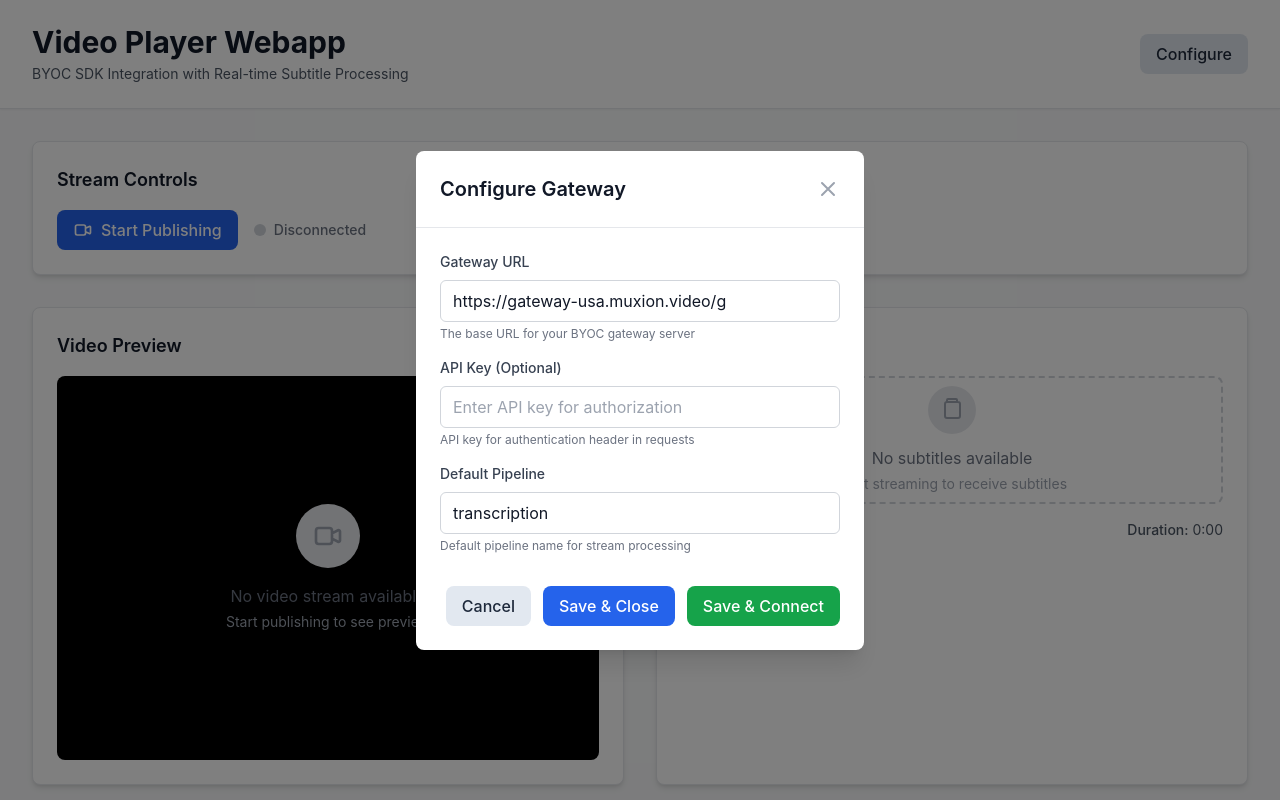
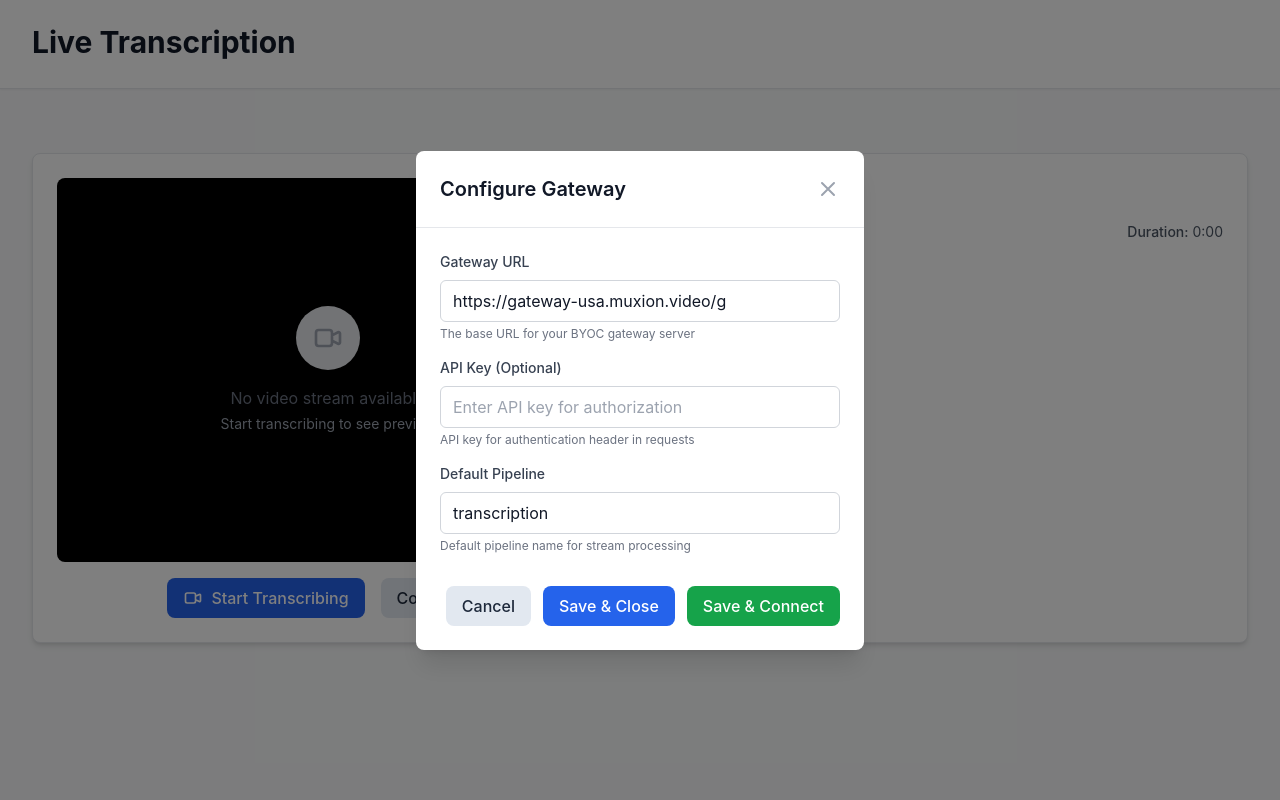
Before and after one commit to ad-astra-video/project-transcript, a React (Vite) app in the folder webapp/: page / in a window 1280 px wide. Shown: the top 800 px of the page. Built offline with nearby package versions, Linux system fonts and the light colour scheme.

Commit message:
webapp: updates

```diff
--- a/webapp/src/App.tsx
+++ b/webapp/src/App.tsx
@@ -6,12 +6,10 @@ import {
   StreamState,
   ParsedSubtitle,
   SubtitleUpdate,
-  TranscriptData,
-  TranscriptSegment
+  TranscriptData
 } from './types';
 import ConfigModal from './components/ConfigModal';
 import VideoPlayer from './components/VideoPlayer';
-import StreamControls from './components/StreamControls';
 import SubtitleTrack from './components/SubtitleTrack';
 import LoadingSpinner from './components/LoadingSpinner';
 import ErrorDisplay from './components/ErrorDisplay';
@@ -42,7 +40,6 @@ function App() {
   });
   const [subtitles, setSubtitles] = useState<ParsedSubtitle[]>([]);
   const [isLoading, setIsLoading] = useState(false);
-  const [streamInfo, setStreamInfo] = useState<any>(null);
   const [pendingStreamStart, setPendingStreamStart] = useState<any>(null);
 
   // Refs
@@ -151,7 +148,6 @@ function App() {
       };
 
       const startResponse = await stream.start(startOptions);
-      setStreamInfo(startResponse);
 
       // Store the stream start response and show source selection modal
       setPendingStreamStart({ stream, streamConfig, startResponse });
@@ -177,7 +173,7 @@ function App() {
     setIsSourceSelectionOpen(false);
 
     try {
-      const { stream, streamConfig, startResponse } = pendingStreamStart;
+      const { stream, streamConfig } = pendingStreamStart;
 
       // Create updated start options with source selection
       const startOptions = {
@@ -203,7 +199,6 @@ function App() {
 
       // Start the stream with selected source
       const newStartResponse = await newStream.start(startOptions);
-      setStreamInfo(newStartResponse);
 
       // Publish to the WHIP URL
       await newStream.publish(startOptions);
@@ -284,7 +279,6 @@ function App() {
         videoElement: null
       });
 
-      setStreamInfo(null);
       setSubtitles([]);
       setPendingStreamStart(null);
 
@@ -311,24 +305,12 @@ function App() {
         <div className="max-w-7xl mx-auto px-4 sm:px-6 lg:px-8">
           <div className="flex justify-between items-center py-6">
             <div>
-              <h1 className="text-3xl font-bold text-gray-900">Video Player Webapp</h1>
+              <h1 className="text-3xl font-bold text-gray-900">Live Transcription</h1>
               <p className="text-sm text-gray-600 mt-1">
-                BYOC SDK Integration with Real-time Subtitle Processing
+
               </p>
             </div>
             <div className="flex items-center space-x-4">
-              {connectionState.isConnected && (
-                <div className="flex items-center space-x-2">
-                  <div className="w-3 h-3 bg-green-500 rounded-full animate-pulse-slow"></div>
-                  <span className="text-sm text-green-600 font-medium">Connected</span>
-                </div>
-              )}
-              <button
-                onClick={() => setIsConfigModalOpen(true)}
-                className="btn-secondary"
-              >
-                Configure
-              </button>
             </div>
           </div>
         </div>
@@ -347,74 +329,28 @@ function App() {
         {/* Loading Spinner */}
         {isLoading && <LoadingSpinner />}
 
-        {/* Stream Controls */}
-        <StreamControls
-          connectionState={connectionState}
-          onConnect={handleConnect}
-          onDisconnect={handleDisconnect}
-          isLoading={isLoading}
-        />
-
         {/* Video Player */}
         <div className="grid grid-cols-1 lg:grid-cols-2 gap-8 mt-8">
           {/* WHIP Published Stream Preview */}
-          <VideoPlayer
-            streamState={streamState}
-            onVideoElementRef={handleVideoElementRef}
-            subtitles={subtitles}
-          />
+          <div>
+            <VideoPlayer
+              streamState={streamState}
+              onVideoElementRef={handleVideoElementRef}
+              subtitles={subtitles}
+              onStartTranscribing={handleConnect}
+              onStopTranscribing={handleDisconnect}
+              onConfigure={() => setIsConfigModalOpen(true)}
+              isConnecting={isLoading}
+              isConnected={connectionState.isConnected}
+            />
+          </div>
 
           <SubtitleTrack
             subtitles={subtitles}
-            videoElement={videoElementRef.current}
           />
         </div>
 
-        {/* Connection Status */}
-        <div className="mt-8 card">
-          <h3 className="text-lg font-semibold text-gray-900 mb-4">Connection Status</h3>
-          <div className="grid grid-cols-1 md:grid-cols-3 gap-4">
-            <div className="flex justify-between">
-              <span className="text-gray-600">Status:</span>
-              <span className={`font-medium ${connectionState.isConnected ? 'text-green-600' : 'text-gray-600'}`}>
-                {connectionState.isConnected ? 'Connected' : 'Disconnected'}
-              </span>
-            </div>
-            <div className="flex justify-between">
-              <span className="text-gray-600">Stream ID:</span>
-              <span className="font-medium text-gray-900">
-                {connectionState.streamId || 'None'}
-              </span>
-            </div>
-            <div className="flex justify-between">
-              <span className="text-gray-600">Subtitles:</span>
-              <span className="font-medium text-gray-900">
-                {subtitles.length} cues
-              </span>
-            </div>
-          </div>
-        </div>
 
-        {/* Stream Information */}
-        {streamInfo && (
-          <div className="mt-8 card">
-            <h3 className="text-lg font-semibold text-gray-900 mb-4">Stream Information</h3>
-            <div className="grid grid-cols-1 md:grid-cols-2 gap-4">
-              <div className="flex justify-between">
-                <span className="text-gray-600">WHIP URL:</span>
-                <span className="font-medium text-gray-900 break-all">
-                  {streamInfo.whipUrl ? 'Available' : 'None'}
-                </span>
-              </div>
-              <div className="flex justify-between">
-                <span className="text-gray-600">Data URL:</span>
-                <span className="font-medium text-gray-900 break-all">
-                  {streamInfo.dataUrl ? 'Available' : 'None'}
-                </span>
-              </div>
-            </div>
-          </div>
-        )}
       </main>
 
       {/* Configuration Modal */}
--- a/webapp/src/components/SubtitleTrack.tsx
+++ b/webapp/src/components/SubtitleTrack.tsx
@@ -1,14 +1,12 @@
-import React, { useEffect, useRef, useState } from 'react';
+import React, { useEffect, useRef } from 'react';
 import { ParsedSubtitle } from '../types';
 
 interface SubtitleTrackProps {
   subtitles: ParsedSubtitle[];
-  videoElement: HTMLVideoElement | null;
 }
 
-const SubtitleTrack: React.FC<SubtitleTrackProps> = ({ subtitles, videoElement }) => {
+const SubtitleTrack: React.FC<SubtitleTrackProps> = ({ subtitles }) => {
   const trackRef = useRef<HTMLTrackElement | null>(null);
-  const [currentSubtitle, setCurrentSubtitle] = useState<ParsedSubtitle | null>(null);
 
   // Convert parsed subtitle to WebVTT format
   const convertToWebVTT = (subtitles: ParsedSubtitle[]): string => {
@@ -48,68 +46,9 @@ const SubtitleTrack: React.FC<SubtitleTrackProps> = ({ subtitles, videoElement }
     }
   }, [subtitles]);
 
-  // Track current subtitle based on video time
-  useEffect(() => {
-    if (!videoElement) return;
-
-    const handleTimeUpdate = () => {
-      const currentTime = videoElement.currentTime;
-      const activeSubtitle = subtitles.find(
-        subtitle => currentTime >= subtitle.startTime && currentTime <= subtitle.endTime
-      );
-
-      setCurrentSubtitle(activeSubtitle || null);
-    };
-
-    videoElement.addEventListener('timeupdate', handleTimeUpdate);
-
-    return () => {
-      videoElement.removeEventListener('timeupdate', handleTimeUpdate);
-    };
-  }, [videoElement, subtitles]);
-
   return (
     <div className="card">
-      <h3 className="text-lg font-semibold text-gray-900 mb-4">Subtitle Track</h3>
-
-      {/* Hidden track element for WebVTT support */}
-      <track
-        ref={trackRef}
-        kind="subtitles"
-        src=""
-        srcLang="en"
-        label="English"
-        default
-      />
-
-      {/* Current subtitle display */}
-      <div className="min-h-32">
-        {currentSubtitle ? (
-          <div className="bg-black bg-opacity-75 text-white p-4 rounded-lg">
-            <div className="text-sm text-gray-300 mb-2">
-              {formatTime(currentSubtitle.startTime)} - {formatTime(currentSubtitle.endTime)}
-            </div>
-            <div className="text-lg leading-relaxed">
-              {currentSubtitle.text}
-            </div>
-          </div>
-        ) : (
-          <div className="flex items-center justify-center h-32 border-2 border-dashed border-gray-300 rounded-lg">
-            <div className="text-center">
-              <div className="w-12 h-12 mx-auto mb-3 bg-gray-200 rounded-full flex items-center justify-center">
-                <svg className="w-6 h-6 text-gray-400" fill="none" stroke="currentColor" viewBox="0 0 24 24">
-                  <path strokeLinecap="round" strokeLinejoin="round" strokeWidth={2} d="M7 4V2a1 1 0 011-1h8a1 1 0 011 1v2m-9 0h10a2 2 0 012 2v12a2 2 0 01-2 2H7a2 2 0 01-2-2V6a2 2 0 012-2z" />
-                </svg>
-              </div>
-              <p className="text-gray-500">No subtitles available</p>
-              <p className="text-sm text-gray-400 mt-1">
-                {subtitles.length > 0 ? 'Waiting for video playback' : 'Start streaming to receive subtitles'}
-              </p>
-            </div>
-          </div>
-        )}
-      </div>
-
+      <h3 className="text-lg font-semibold text-gray-900 mb-4">Subtitles</h3>
       {/* Subtitle statistics */}
       <div className="mt-4 flex justify-between items-center text-sm text-gray-600">
         <div>
@@ -123,10 +62,9 @@ const SubtitleTrack: React.FC<SubtitleTrackProps> = ({ subtitles, videoElement }
       {/* Subtitle list */}
       {subtitles.length > 0 && (
         <div className="mt-4">
-          <h4 className="text-md font-medium text-gray-900 mb-2">Recent Subtitle Cues</h4>
           <div className="max-h-48 overflow-y-auto space-y-2">
             {subtitles.slice(-5).reverse().map((subtitle) => (
-              <div key={subtitle.id} className="p-3 bg-gray-50 rounded border">
+              <div key={subtitle.id} className="p-4 bg-gray-50 rounded border h-100">
                 <div className="text-xs text-gray-500 mb-1">
                   {formatTime(subtitle.startTime)} - {formatTime(subtitle.endTime)}
                 </div>
--- a/webapp/src/components/VideoPlayer.tsx
+++ b/webapp/src/components/VideoPlayer.tsx
@@ -12,9 +12,23 @@ interface VideoPlayerProps {
   streamState: StreamState;
   onVideoElementRef: (element: HTMLVideoElement | null) => void;
   subtitles: ParsedSubtitle[];
+  onStartTranscribing: () => void;
+  onStopTranscribing: () => void;
+  onConfigure: () => void;
+  isConnecting: boolean;
+  isConnected: boolean;
 }
 
-const VideoPlayer: React.FC<VideoPlayerProps> = ({ streamState, onVideoElementRef, subtitles = [] }) => {
+const VideoPlayer: React.FC<VideoPlayerProps> = ({
+  streamState,
+  onVideoElementRef,
+  subtitles = [],
+  onStartTranscribing,
+  onStopTranscribing,
+  onConfigure,
+  isConnecting,
+  isConnected
+}) => {
   const videoRef = useRef<HTMLVideoElement>(null);
   const textTrackRef = useRef<TextTrack | null>(null);
   // Track when we started receiving subtitles to calculate relative timestamps
@@ -55,7 +69,13 @@ const VideoPlayer: React.FC<VideoPlayerProps> = ({ streamState, onVideoElementRe
     if (!video) return;
 
     const tryCreate = () => {
-      if (streamState.isPreviewing) ensureTextTrack();
+      if (streamState.isPreviewing) {
+        const track = ensureTextTrack();
+        if (track) {
+          track.mode = 'showing';
+          console.debug('TextTrack initialized and set to showing mode');
+        }
+      }
     };
 
     // If metadata already loaded, try to create immediately
@@ -71,8 +91,6 @@ const VideoPlayer: React.FC<VideoPlayerProps> = ({ streamState, onVideoElementRe
       subtitleStartTimeRef.current = null;
     };
   }, [streamState.isPreviewing]);
-
-
 
   // Update track when subtitles change
   useEffect(() => {
@@ -110,34 +128,40 @@ const VideoPlayer: React.FC<VideoPlayerProps> = ({ streamState, onVideoElementRe
       if (!existingIds.has(subtitle.id)) {
         try {
           const now = videoRef.current?.currentTime ?? 0;
-          const subtitleStartTime = subtitleStartTimeRef.current ?? now;
 
-          // Calculate timestamps relative to when we started receiving subtitles
-          const start = subtitleStartTime + subtitle.startTime;
-          const end = subtitleStartTime + subtitle.endTime;
+          // Calculate adjusted start time: current video time + 1ms
+          const adjustedStart = now + 0.001; // 1 millisecond from current time
 
-          let adjustedStart = start;
-          let adjustedEnd = end;
+          // Calculate original duration
+          const originalDuration = subtitle.endTime - subtitle.startTime;
 
-          const minVisibleDuration = 0.6; // seconds
-          const extendIfExpiredTo = now + 1.8; // seconds
+          // Calculate adjusted end time: adjusted start + original duration
+          const adjustedEnd = adjustedStart + originalDuration;
 
-          if (end <= now) {
-            // already expired — extend so it's visible now
-            adjustedEnd = Math.max(extendIfExpiredTo, now + minVisibleDuration);
-            adjustedStart = Math.max(start, now - 0.1);
-          } else if (start <= now && end <= now + 0.1) {
-            // almost expired — extend a little
-            adjustedEnd = Math.max(end, now + minVisibleDuration);
-          } else if (end - start < minVisibleDuration) {
-            adjustedEnd = Math.max(end, start + minVisibleDuration);
+          // Check for overlap with last cue and adjust if needed
+          if (existingCues.length > 0) {
+            const lastCue = existingCues[existingCues.length - 1] as any;
+            if (lastCue.endTime > adjustedStart) {
+              // Overlap detected - adjust last cue end to be 1ms before current cue start
+              lastCue.endTime = adjustedStart - 0.001;
+              // eslint-disable-next-line no-console
+              console.debug('adjusted last cue end time to prevent overlap:', lastCue.id, { newEnd: lastCue.endTime });
+            }
           }
 
+          // Create new cue with adjusted timing
           const cue = new CueCtor(adjustedStart, adjustedEnd, subtitle.text);
           cue.id = subtitle.id; // Set the ID for tracking
           track.addCue(cue);
           // eslint-disable-next-line no-console
-          console.debug('added cue', cue.id, { start: adjustedStart, end: adjustedEnd, originalStart: start, originalEnd: end, now });
+          console.debug('added cue', cue.id, {
+            adjustedStart,
+            adjustedEnd,
+            originalDuration,
+            originalStart: subtitle.startTime,
+            originalEnd: subtitle.endTime,
+            text: subtitle.text
+          });
         } catch (e) {
           // addCue may throw for overlapping cues in some browsers
           // eslint-disable-next-line no-console
@@ -162,60 +186,15 @@ const VideoPlayer: React.FC<VideoPlayerProps> = ({ streamState, onVideoElementRe
 
     // Ensure track is visible
     track.mode = 'showing';
+
+    // Force a re-render by updating the video element
+    if (videoRef.current) {
+      videoRef.current.textTracks[0].mode = 'showing';
+    }
   }, [subtitles, streamState.isPreviewing]);
-
-  // Dev helper to add sample cues (useful to verify track/cues visually)
-  const addTestCues = () => {
-    const track = ensureTextTrack();
-    if (!track) {
-      // eslint-disable-next-line no-console
-      console.warn('No text track available');
-      return;
-    }
-    const CueCtor = (window as any).VTTCue || (window as any).TextTrackCue;
-    if (!CueCtor) {
-      // eslint-disable-next-line no-console
-      console.warn('No VTTCue constructor available');
-      return;
-    }
-
-    const samples = [
-      [0, 0.9, 'Hildy!'],
-      [1, 1.4, 'How are you?'],
-      [1.5, 2.9, "Tell me, is the lord of the universe in?"],
-      [3, 4.2, "Yes, he's in - in a bad humor"],
-      [4.3, 6, "Somebody must've stolen the crown jewels"],
-    ];
-
-    samples.forEach((s, i) => {
-      try {
-        const now = videoRef.current?.currentTime ?? 0;
-        const start = now + (s[0] as number);
-        const end = now + (s[1] as number);
-        const cue = new CueCtor(start, end, s[2] as string);
-        cue.id = `debug-${i}`;
-        track.addCue(cue);
-      } catch (e) {
-        // eslint-disable-next-line no-console
-        console.warn('failed to add debug cue', e);
-      }
-    });
-
-    // Ensure track is showing and log textTracks for debugging
-    try {
-      track.mode = 'showing';
-    } catch (e) {
-      // ignore
-    }
-    // eslint-disable-next-line no-console
-    console.debug('video.textTracks:', videoRef.current?.textTracks);
-    // eslint-disable-next-line no-console
-    console.debug('track cues after adding samples:', Array.from((track.cues ?? []) as any).map((c: any) => ({ id: c.id, start: c.startTime, end: c.endTime })));
-  };
 
   return (
     <div className="card">
-      <h3 className="text-lg font-semibold text-gray-900 mb-4">Video Preview</h3>
       <div className="relative bg-black rounded-lg overflow-hidden">
         {streamState.isPreviewing ? (
           <>
@@ -226,7 +205,16 @@ const VideoPlayer: React.FC<VideoPlayerProps> = ({ streamState, onVideoElementRe
               muted
               playsInline
               controls
-            />
+              crossOrigin="anonymous"
+            >
+              <track
+                kind="captions"
+                src=""
+                srcLang="en"
+                label="English"
+                default
+              />
+            </video>
           </>
         ) : (
           <div className="flex items-center justify-center h-96">
@@ -237,7 +225,7 @@ const VideoPlayer: React.FC<VideoPlayerProps> = ({ streamState, onVideoElementRe
                 </svg>
               </div>
               <p className="text-gray-500">No video stream available</p>
-              <p className="text-sm text-gray-400 mt-1">Start publishing to see preview</p>
+              <p className="text-sm text-gray-400 mt-1">Start transcribing to see preview</p>
             </div>
           </div>
         )}
@@ -251,18 +239,53 @@ const VideoPlayer: React.FC<VideoPlayerProps> = ({ streamState, onVideoElementRe
           </div>
           <div className="flex items-center space-x-4">
             <div className="text-sm text-gray-500">
-              {streamState.mediaStream?.getVideoTracks().length || 0} video tracks
+              {streamState.mediaStream?.getAudioTracks().length || 0} audio tracks
             </div>
-            <button
-              type="button"
-              onClick={addTestCues}
-              className="text-sm px-2 py-1 bg-gray-100 rounded border"
-            >
-              Add test cues
-            </button>
           </div>
         </div>
       )}
+
+      {/* Control Buttons */}
+      <div className="mt-4 flex items-center justify-center space-x-4">
+        {!isConnected ? (
+          <button
+            onClick={onStartTranscribing}
+            disabled={isConnecting}
+            className="btn-primary flex items-center justify-center space-x-2"
+          >
+            {isConnecting ? (
+              <>
+                <div className="w-4 h-4 border-2 border-white border-t-transparent rounded-full animate-spin"></div>
+                <span>Connecting...</span>
+              </>
+            ) : (
+              <>
+                <svg className="w-5 h-5" fill="none" stroke="currentColor" viewBox="0 0 24 24">
+                  <path strokeLinecap="round" strokeLinejoin="round" strokeWidth={2} d="M15 10l4.553-2.276A1 1 0 0121 8.618v6.764a1 1 0 01-1.447.894L15 14M5 18h8a2 2 0 002-2V8a2 2 0 00-2-2H5a2 2 0 00-2 2v8a2 2 0 002 2z" />
+                </svg>
+                <span>Start Transcribing</span>
+              </>
+            )}
+          </button>
+        ) : (
+          <button
+            onClick={onStopTranscribing}
+            className="bg-red-600 hover:bg-red-700 text-white font-medium py-2 px-4 rounded-lg transition-colors duration-200 flex items-center justify-center space-x-2"
+          >
+            <svg className="w-5 h-5" fill="none" stroke="currentColor" viewBox="0 0 24 24">
+              <path strokeLinecap="round" strokeLinejoin="round" strokeWidth={2} d="M21 12a9 9 0 11-18 0 9 9 0 0118 0z" />
+              <path strokeLinecap="round" strokeLinejoin="round" strokeWidth={2} d="M9 10a1 1 0 011-1h4a1 1 0 011 1v4a1 1 0 01-1 1h-4a1 1 0 01-1-1v-4z" />
+            </svg>
+            <span>Stop Transcribing</span>
+          </button>
+        )}
+        <button
+          onClick={onConfigure}
+          className="btn-secondary"
+        >
+          Configure
+        </button>
+      </div>
     </div>
   );
 };
```
Also changed, not shown: 4 other files (tests, documents, lock files or other folders).
